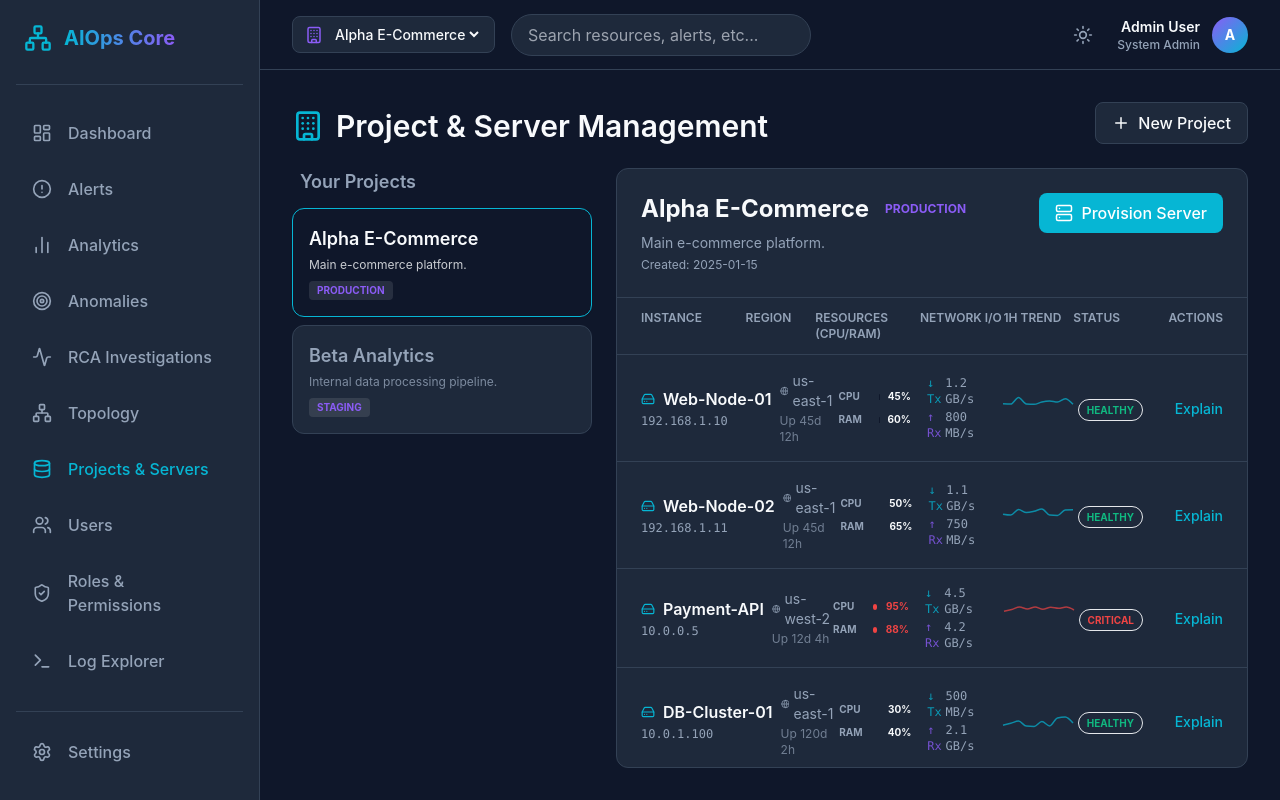
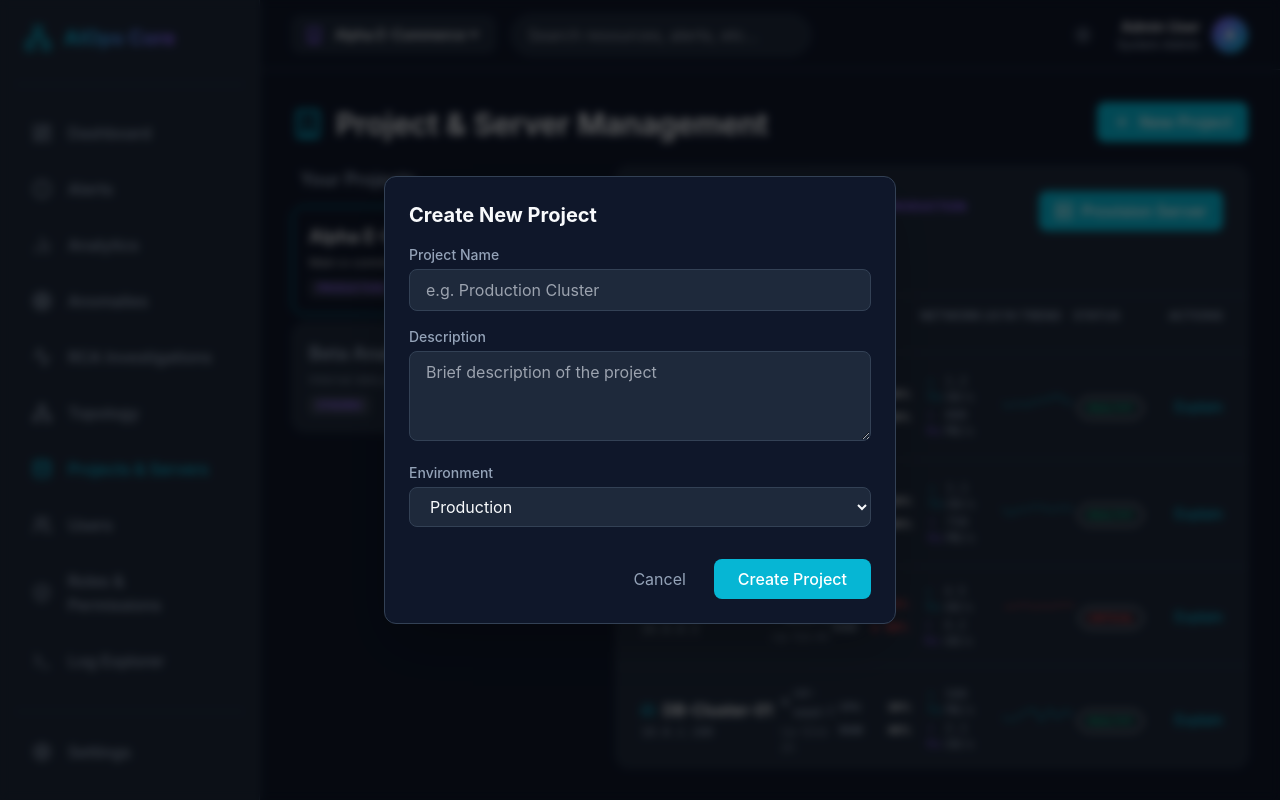
Before and after one commit to sudhanshu-acl/AIOPS-FRONTEND, a React (Vite) app: page /projects in a window 1280 px wide. Both pictures are taken after a click on the button "New Project". Built offline with nearby package versions, Linux system fonts and the light colour scheme.

Commit message:
feat: add project  and server modal

```diff
--- a/src/modules/projects/ProjectManagement.tsx
+++ b/src/modules/projects/ProjectManagement.tsx
@@ -8,6 +8,8 @@ import { LineChart, Line, ResponsiveContainer } from 'recharts';
 const ProjectManagement: React.FC = () => {
   const { authorizedProjects, selectedProject, setSelectedProject } = useProject();
   const [expandedServerId, setExpandedServerId] = useState<string | null>(null);
+  const [isProjectModalOpen, setIsProjectModalOpen] = useState(false);
+  const [isServerModalOpen, setIsServerModalOpen] = useState(false);
   const navigate = useNavigate();
 
   const servers = selectedProject ? getProjectServers(selectedProject.id) : [];
@@ -39,7 +41,10 @@ const ProjectManagement: React.FC = () => {
           <Building className="text-accent-cyan" size={32} />
           <h1 className="text-3xl font-semibold mb-0">Project & Server Management</h1>
         </div>
-        <button className="flex items-center gap-2 bg-bg-card border border-border-color text-text-primary py-2 px-4 rounded-lg font-medium cursor-pointer hover:bg-bg-cardHover transition-colors">
+        <button
+          onClick={() => setIsProjectModalOpen(true)}
+          className="flex items-center gap-2 bg-accent-cyan text-white border-none py-2 px-4 rounded-lg font-medium cursor-pointer transition-opacity duration-200 hover:opacity-90"
+        >
           <Plus size={18} />
           New Project
         </button>
@@ -82,7 +87,10 @@ const ProjectManagement: React.FC = () => {
                   <p className="text-text-secondary text-sm mt-2">{selectedProject.description}</p>
                   <p className="text-text-secondary text-xs mt-1">Created: {selectedProject.createdAt}</p>
                 </div>
-                <button className="flex items-center gap-2 bg-accent-cyan text-white border-none py-2 px-4 rounded-lg font-medium cursor-pointer transition-opacity duration-200 hover:opacity-90">
+                <button
+                  onClick={() => setIsServerModalOpen(true)}
+                  className="flex items-center gap-2 bg-accent-cyan text-white border-none py-2 px-4 rounded-lg font-medium cursor-pointer transition-opacity duration-200 hover:opacity-90"
+                >
                   <Server size={18} />
                   Provision Server
                 </button>
@@ -238,6 +246,72 @@ const ProjectManagement: React.FC = () => {
           )}
         </div>
       </div>
+
+      {/* New Project Modal */}
+      {isProjectModalOpen && (
+        <div className="fixed inset-0 bg-black/60 backdrop-blur-sm flex items-center justify-center z-50">
+          <div className="bg-bg-dark border border-border-color rounded-xl w-full max-w-lg p-6 shadow-2xl animate-in fade-in zoom-in duration-200">
+            <h3 className="text-xl font-bold text-text-primary mb-4">Create New Project</h3>
+            <div className="space-y-4">
+              <div>
+                <label className="block text-sm font-medium text-text-secondary mb-1">Project Name</label>
+                <input type="text" className="w-full bg-bg-card border border-border-color rounded-lg px-4 py-2 text-text-primary focus:outline-none focus:border-accent-cyan" placeholder="e.g. Production Cluster" />
+              </div>
+              <div>
+                <label className="block text-sm font-medium text-text-secondary mb-1">Description</label>
+                <textarea className="w-full bg-bg-card border border-border-color rounded-lg px-4 py-2 text-text-primary focus:outline-none focus:border-accent-cyan" rows={3} placeholder="Brief description of the project" />
+              </div>
+              <div>
+                <label className="block text-sm font-medium text-text-secondary mb-1">Environment</label>
+                <select className="w-full bg-bg-card border border-border-color rounded-lg px-4 py-2 text-text-primary focus:outline-none focus:border-accent-cyan">
+                  <option>Production</option>
+                  <option>Staging</option>
+                  <option>Development</option>
+                </select>
+              </div>
+            </div>
+            <div className="flex justify-end gap-3 mt-8">
+              <button onClick={() => setIsProjectModalOpen(false)} className="px-4 py-2 text-text-secondary hover:text-text-primary transition-colors cursor-pointer">Cancel</button>
+              <button onClick={() => setIsProjectModalOpen(false)} className="bg-accent-cyan text-white px-6 py-2 rounded-lg font-medium hover:opacity-90 transition-opacity cursor-pointer">Create Project</button>
+            </div>
+          </div>
+        </div>
+      )}
+
+      {/* Provision Server Modal */}
+      {isServerModalOpen && (
+        <div className="fixed inset-0 bg-black/60 backdrop-blur-sm flex items-center justify-center z-50">
+          <div className="bg-bg-dark border border-border-color rounded-xl w-full max-w-lg p-6 shadow-2xl animate-in fade-in zoom-in duration-200">
+            <h3 className="text-xl font-bold text-text-primary mb-4">Provision New Server</h3>
+            <div className="space-y-4">
+              <div>
+                <label className="block text-sm font-medium text-text-secondary mb-1">Server Name</label>
+                <input type="text" className="w-full bg-bg-card border border-border-color rounded-lg px-4 py-2 text-text-primary focus:outline-none focus:border-accent-cyan" placeholder="e.g. app-worker-01" />
+              </div>
+              <div>
+                <label className="block text-sm font-medium text-text-secondary mb-1">Instance Type</label>
+                <select className="w-full bg-bg-card border border-border-color rounded-lg px-4 py-2 text-text-primary focus:outline-none focus:border-accent-cyan">
+                  <option>Compute Optimized (c5.large)</option>
+                  <option>Memory Optimized (r5.large)</option>
+                  <option>General Purpose (t3.medium)</option>
+                </select>
+              </div>
+              <div>
+                <label className="block text-sm font-medium text-text-secondary mb-1">Region</label>
+                <select className="w-full bg-bg-card border border-border-color rounded-lg px-4 py-2 text-text-primary focus:outline-none focus:border-accent-cyan">
+                  <option>us-east-1</option>
+                  <option>eu-west-1</option>
+                  <option>ap-south-1</option>
+                </select>
+              </div>
+            </div>
+            <div className="flex justify-end gap-3 mt-8">
+              <button onClick={() => setIsServerModalOpen(false)} className="px-4 py-2 text-text-secondary hover:text-text-primary transition-colors cursor-pointer">Cancel</button>
+              <button onClick={() => setIsServerModalOpen(false)} className="bg-accent-purple text-white px-6 py-2 rounded-lg font-medium hover:opacity-90 transition-opacity cursor-pointer">Provision</button>
+            </div>
+          </div>
+        </div>
+      )}
     </div>
   );
 };
```
